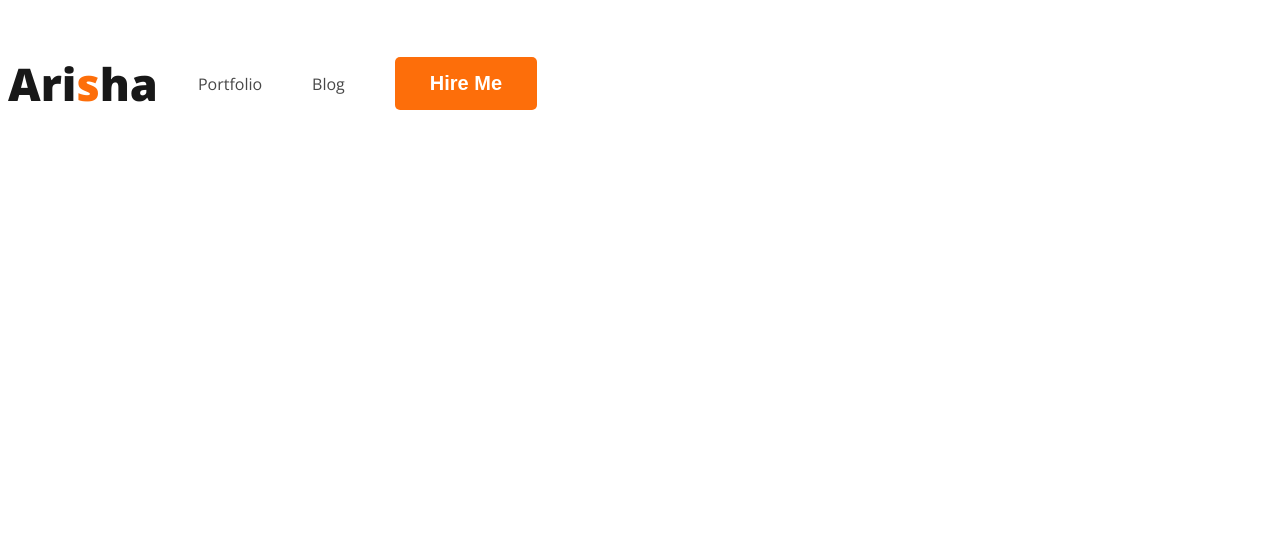
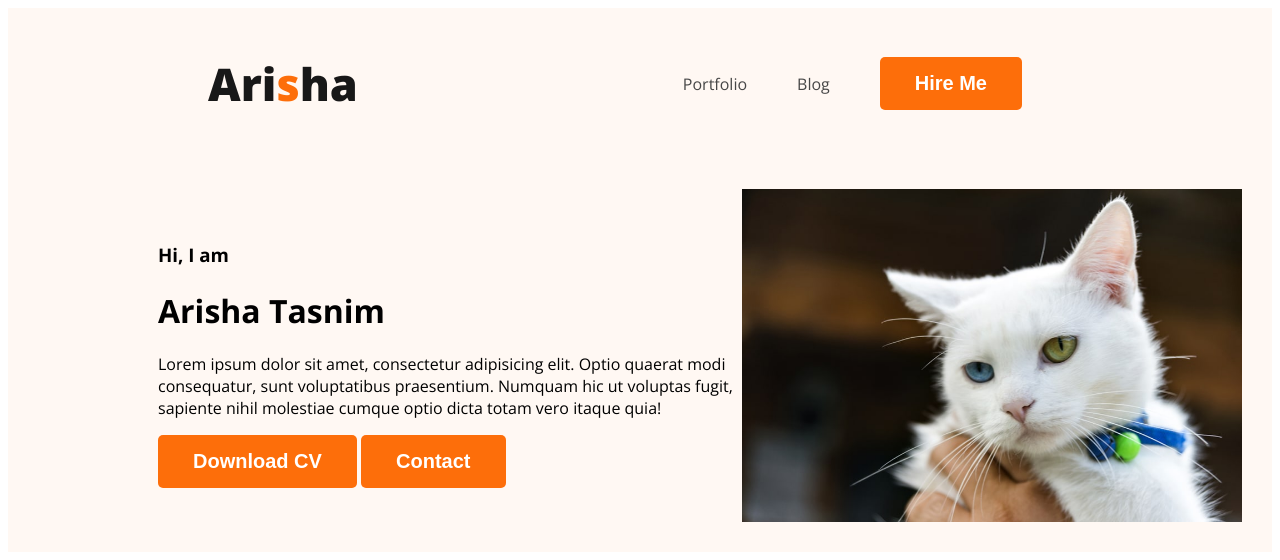
Before and after one commit to Tasnuba190135/Web-Portfolio, a plain HTML site: page index.html in a window 1280 px wide. Drawn offline with nearby package versions, Linux system fonts and the light colour scheme.

Commit message:
profile pic added

```diff
--- a/index.html
+++ b/index.html
@@ -10,7 +10,7 @@
     <link rel="stylesheet" href="styles/portfolio.css">
 </head>
 <body>
-    <header>
+    <header class="header">
         <nav>
             <h3 class="nav-title">Ari<span class="text-primary">s</span>ha</h3>
             <ul>
@@ -19,6 +19,16 @@
                 <li><button class="btn-primary">Hire Me</button></li>
             </ul>
         </nav>
+        <div class="banner">
+            <div class="banner-contentg">
+                <h3 class="banner-greeting">Hi, I  am</h3>
+                <h1 class="banner-title">Arisha Tasnim</h1>
+                <p>Lorem ipsum dolor sit amet, consectetur adipisicing elit. Optio quaerat modi consequatur, sunt voluptatibus praesentium. Numquam hic ut voluptas fugit, sapiente nihil molestiae cumque optio dicta totam vero itaque quia!</p>
+                <button class="btn-primary">Download CV</button>
+                <button class="btn-primary">Contact</button>
+            </div>
+            <img class="profile-pic" src="images/cat3.jpg" alt="">
+        </div>
     </header>
     <main>
 
--- a/styles/portfolio.css
+++ b/styles/portfolio.css
@@ -18,6 +18,8 @@ body{
 nav{
     display :flex;
     align-items: center;
+    justify-content: space-between;
+    margin: 0px 200px;
 }
 .nav-title{
     color: #181818;
@@ -28,6 +30,7 @@ nav{
 nav > ul{
     display: flex;
     align-items: center;
+
 }
 nav li{
     list-style: none;
@@ -37,3 +40,15 @@ nav a{
     text-decoration: none;
     color: #474747;
 }
+/* header related style */
+.header{
+    background-color: #FFF8F3;
+}
+.banner{
+    padding: 30px 30px 30px 150px;
+    display: flex;
+    align-items: center;
+}
+.banner .profile-pic{
+    width: 500px;
+}
```
